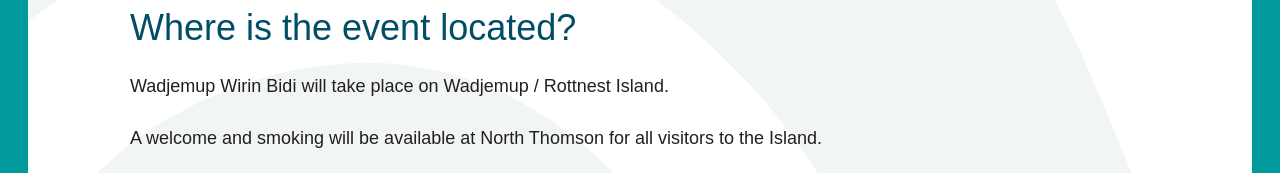
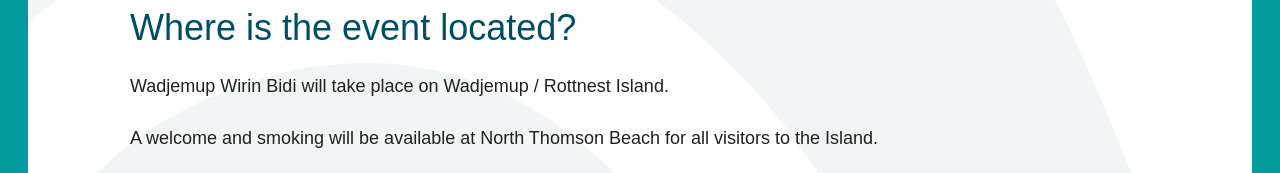
Before and after one commit to tomcbrennan/wadjemup-commemorative, a website: page index.html in a window 1280 px wide. Shown: the part 2340-2513 px from the top of the page. Drawn offline with Linux system fonts and the light colour scheme; a script that the page names is missing; a small style sheet from the web is missing; a web font is replaced by a local one.

Commit message:
Update index.html

```diff
--- a/index.html
+++ b/index.html
@@ -83,7 +83,7 @@
 								<div class="block-content">
 									<h3 class="is-h2 text-brandCyan">Where is the event located?</h3>
 									<p>Wadjemup Wirin Bidi will take place on Wadjemup / Rottnest Island.</p>
-									<p>A welcome and smoking will be available at North Thomson for all visitors to the Island.</p>
+									<p>A welcome and smoking will be available at North Thomson Beach for all visitors to the Island.</p>
 									<p>The Commemorative Ceremony will be held at Wadjemup Oval, which is 10-minute walk or 750 metres from the Main Jetty, along flat pathways. Access is via Strue Road.</p>
 									<p>Wadjemup Museum is located close to the Main Jetty, and access is via Digby Drive.</p>
 								</div>
```
